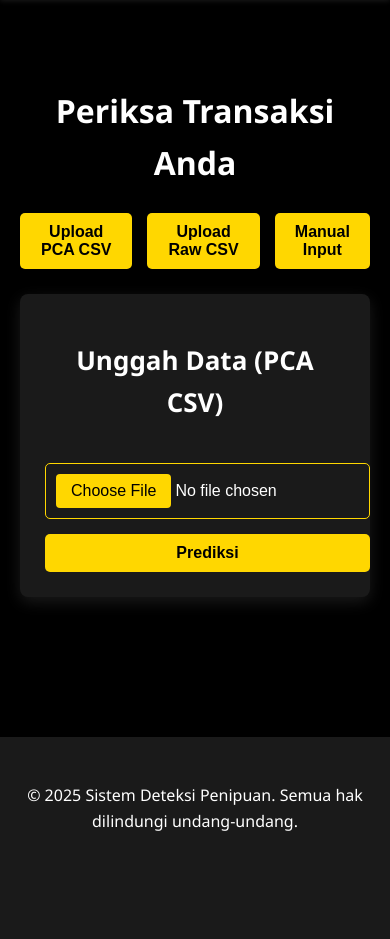
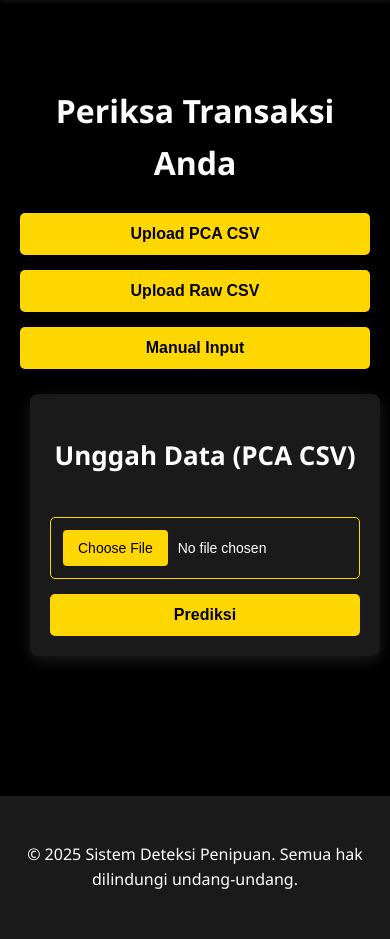
Before and after one commit to WIldan1330/fraud-detection-app, a Flask app: page /cek in a window 390 px wide. Shown: the part 149-1088 px from the top of the page. Before the commit the page ends 980 px from the top, so only its background shows below. Run offline with Flask 3, Linux system fonts and the light colour scheme.

Commit message:
fix mobile responsive

```diff
--- a/static/style.css
+++ b/static/style.css
@@ -13,15 +13,21 @@
 /* ============================= */
 /* GENERAL */
 /* ============================= */
+*{
+  box-sizing: border-box;
+}
+
 body {
   font-family: "Segoe UI", Tahoma, Geneva, Verdana, sans-serif;
   margin: 0;
   background: var(--color-black);
   color: var(--color-white);
   line-height: 1.6;
+  overflow-x: hidden;
 }
 
 .container {
+  width: 100%;
   max-width: 1200px;
   margin: auto;
   padding: 0 20px;
@@ -83,6 +89,7 @@ body {
   font-weight: bold;
   cursor: pointer;
   transition: 0.3s;
+  width: 100%;
 }
 
 .btn-primary:hover {
@@ -204,6 +211,7 @@ footer {
   justify-content: center;
   gap: 15px;
   margin-bottom: 25px;
+  flex-wrap: wrap;
 }
 
 /* ============================= */
@@ -214,6 +222,7 @@ footer {
   padding: 40px;
   border-radius: 8px;
   max-width: 850px;
+  width: 100%;
   margin: auto;
   box-shadow: 0 5px 15px rgba(255,255,255,0.1);
   text-align: left;
@@ -226,6 +235,7 @@ footer {
 .csv-upload-form {
   display: grid;
   gap: 15px;
+  width: 100%;
 }
 
 .manual-form label,
@@ -237,7 +247,8 @@ footer {
 .manual-form input,
 .manual-form select,
 .csv-upload-form input[type="file"] {
-  padding: 10px;
+  width: 100%;
+  padding: 12px;
   border-radius: 5px;
   border: 1px solid var(--color-gold);
   background: var(--color-gray);
@@ -254,13 +265,18 @@ footer {
 /* ============================= */
 /* FILE INPUT BUTTON */
 /* ============================= */
+.csv-upload-form input[type="file"] {
+  overflow: hidden;
+}
+
 .csv-upload-form input[type="file"]::-webkit-file-upload-button {
   background: var(--color-gold);
   color: var(--color-black);
-  padding: 8px 15px;
+  padding: 10px 15px;
   border: none;
   border-radius: 4px;
   cursor: pointer;
+  margin-right: 10px;
 }
 
 .csv-upload-form input[type="file"]::-webkit-file-upload-button:hover {
@@ -276,6 +292,7 @@ footer {
   background: var(--color-gray);
   border-radius: 8px;
   max-width: 850px;
+  width: 100%;
   margin-left: auto;
   margin-right: auto;
 }
@@ -285,6 +302,7 @@ footer {
   justify-content: space-between;
   padding: 18px 0;
   border-bottom: 1px solid var(--color-dark-gray);
+  gap: 10px;
 }
 
 .result-item:last-child {
@@ -351,12 +369,22 @@ footer {
   }
 
   .input-content{
-    padding:25px;
+    padding:20px;
+    margin: 0 10px;
   }
 
   .btn-primary{
     font-size:16px;
-    padding:10px 20px;
+    padding:12px 20px;
+  }
+
+  .csv-upload-form input[type="file"]{
+    font-size:14px;
+  }
+
+  .result-item{
+    flex-direction: column;
+    align-items: flex-start;
   }
 
 }
```
